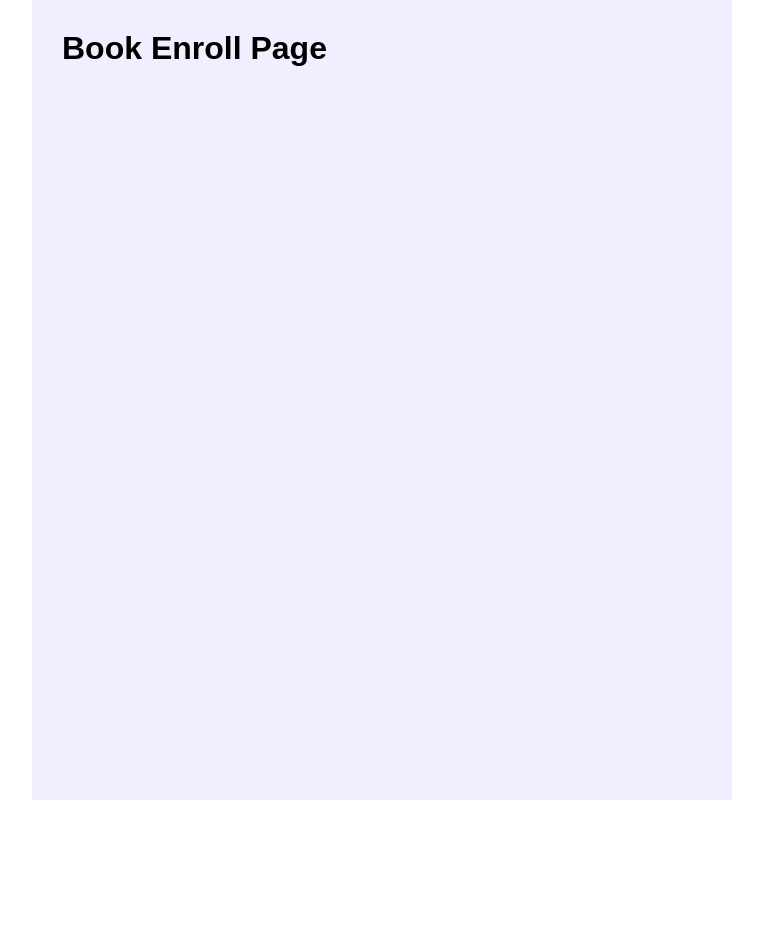
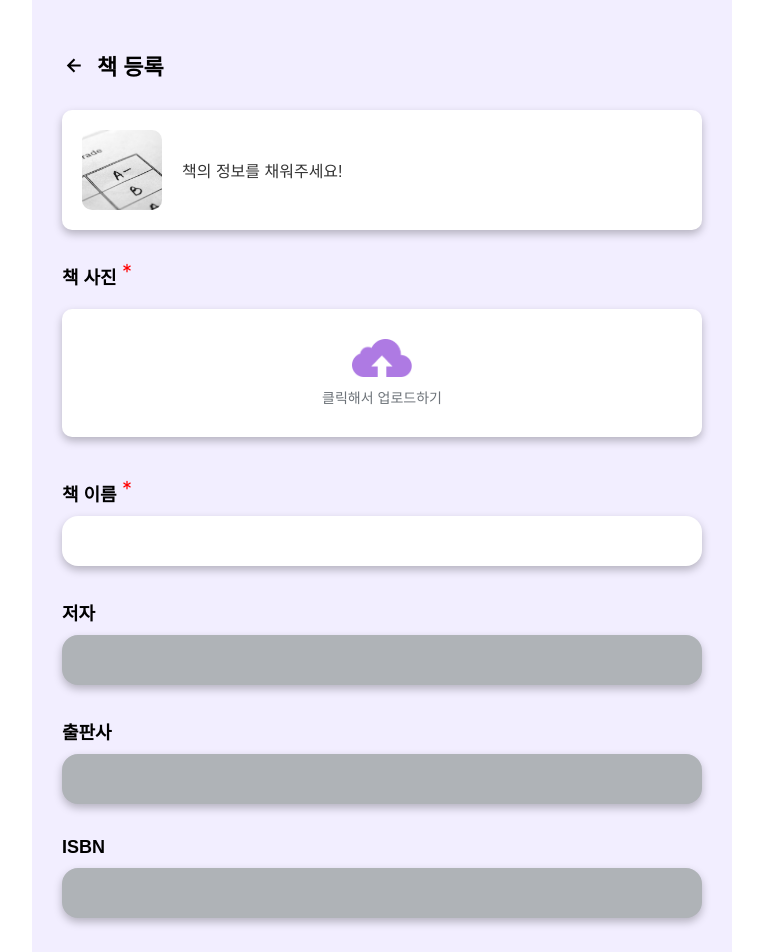
Before and after one commit to KongGookSu/frontend, a React (Vite) app: page /enroll in a window 1280 px wide. Shown: the top 952 px of the page, without its empty margins (258-1021 px from the left). Before the commit the page ends 800 px from the top, so only its background shows below. Built offline with nearby package versions, Linux system fonts and the light colour scheme.

Commit message:
feat: 책 등록 페이지 구현 (#4)

```diff
--- a/src/pages/BookEnrollPage.tsx
+++ b/src/pages/BookEnrollPage.tsx
@@ -1,7 +1,71 @@
+import { FaAsterisk } from "react-icons/fa6";
+
+import { Card } from "@/components/display/Card";
+import { EssentialWrapper } from "@/components/display/EssentialWrapper";
+import { PhotoUpload } from "@/components/display/PhotoUpload";
+import { SectionWrapper } from "@/components/display/SectionWrapper";
+import { TextWrapper } from "@/components/display/TextWrapper";
+import { TopBar } from "@/components/display/TopBar";
+import { Paragraph } from "@/components/typography/Paragraph";
+import { Text } from "@/components/typography/Text";
+
+import bookImage from "@/assets/book-default.png";
+
 export default function BookEnrollPage() {
-  return (
-    <>
-      <h1>Book Enroll Page</h1>
-    </>
-  );
+    return (
+        <>
+            <TopBar title="책 등록" />
+            <Card imageUrl={bookImage}>
+                <Text size="m">책의 정보를 채워주세요!</Text>
+            </Card>
+
+            <SectionWrapper>
+                <EssentialWrapper>
+                    <Paragraph size="l" weight="bold">
+                        책 사진
+                    </Paragraph>
+                    <FaAsterisk size={10} color="red" />
+                </EssentialWrapper>
+                <PhotoUpload />
+            </SectionWrapper>
+
+            <SectionWrapper>
+                <EssentialWrapper>
+                    <Paragraph size="l" weight="bold">
+                        책 이름
+                    </Paragraph>
+                    <FaAsterisk size={10} color="red" />
+                </EssentialWrapper>
+                <TextWrapper />
+            </SectionWrapper>
+
+            <SectionWrapper>
+                <Paragraph size="l" weight="bold">
+                    저자
+                </Paragraph>
+                <TextWrapper backgroundColor="#AFB3B7" />
+            </SectionWrapper>
+
+            <SectionWrapper>
+                <Paragraph size="l" weight="bold">
+                    출판사
+                </Paragraph>
+                <TextWrapper backgroundColor="#AFB3B7" />
+            </SectionWrapper>
+
+            <SectionWrapper>
+                <Paragraph size="l" weight="bold">
+                    ISBN
+                </Paragraph>
+                <TextWrapper backgroundColor="#AFB3B7" />
+            </SectionWrapper>
+
+            <SectionWrapper>
+                <Paragraph size="l" weight="bold">
+                    등록자
+                </Paragraph>
+                <TextWrapper backgroundColor="#AFB3B7" />
+            </SectionWrapper>
+        </>
+    );
 }
```
